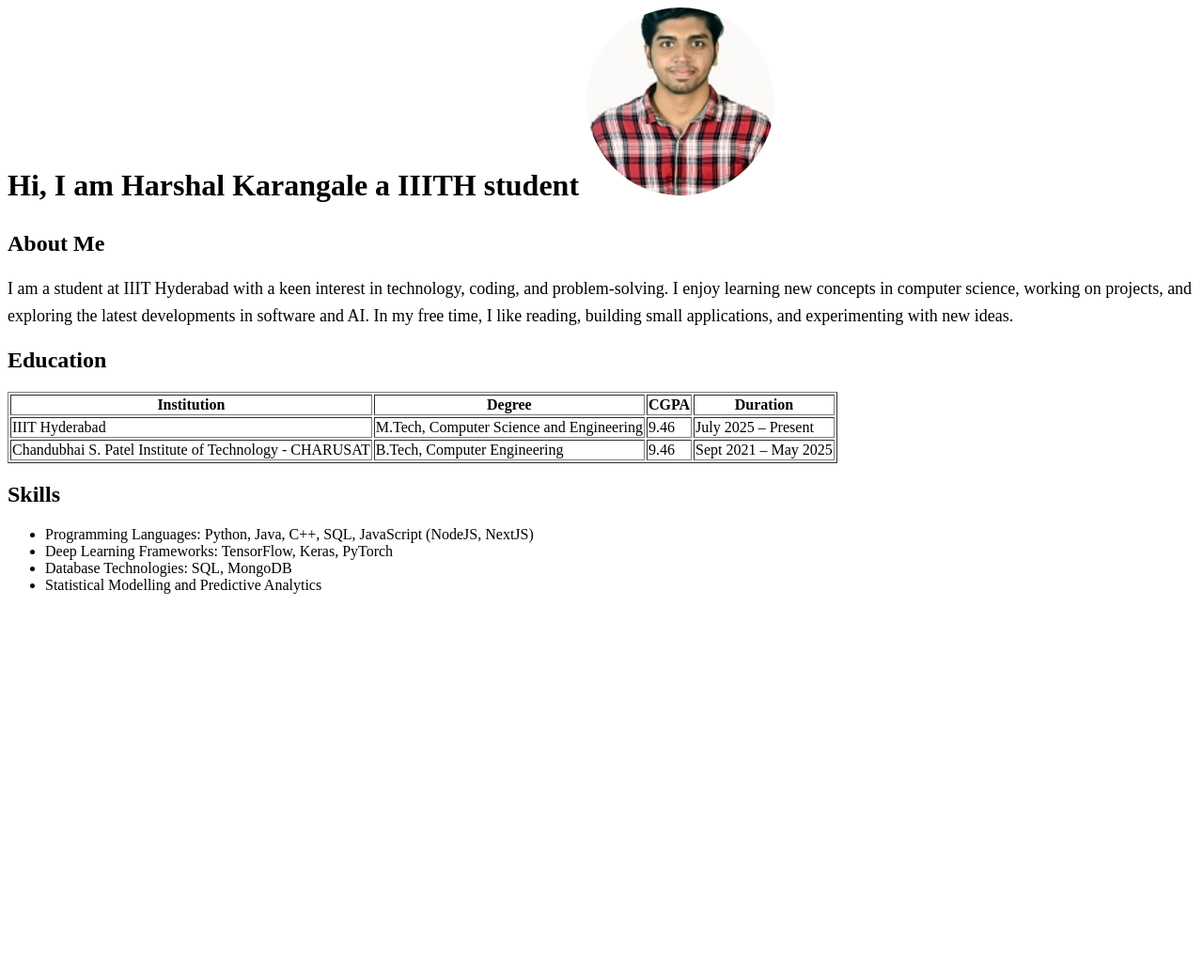
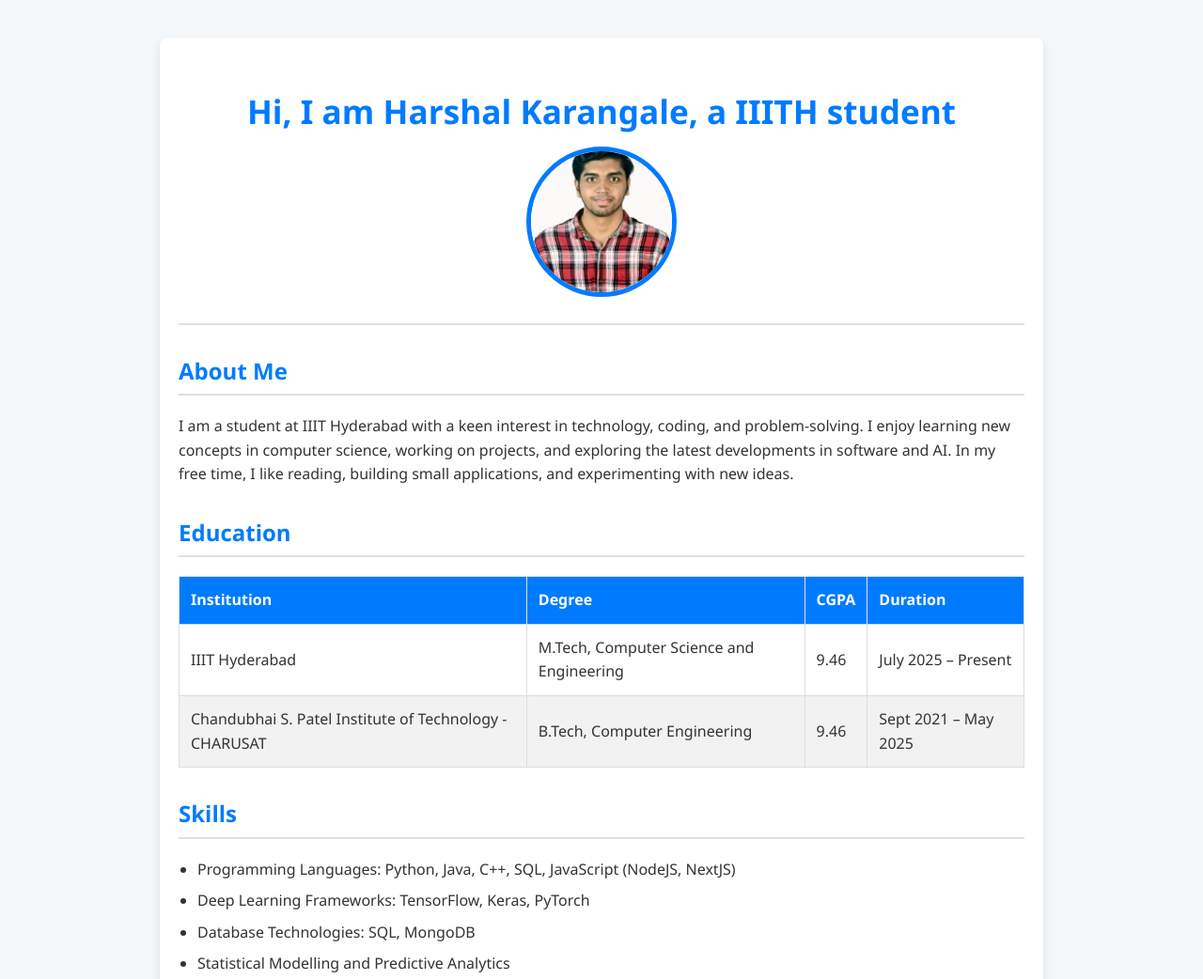
Before and after one commit to Harshalak02/portfolio, a plain HTML site: page index.html in a window 1280 px wide. Shown: the top 1042 px of the page at 94% size. Before the commit the page ends 800 px from the top, so only its background shows below. Drawn offline with Linux system fonts and the light colour scheme.

Commit message:
Added css

```diff
--- a/index.html
+++ b/index.html
@@ -7,30 +7,140 @@
   <meta name="theme-color" media="(prefers-color-scheme: light)" content="#ffffff">
   <meta name="theme-color" media="(prefers-color-scheme: dark)" content="#0b0b0f">
   <meta http-equiv="X-UA-Compatible" content="IE=edge" />
-  <title> Welcome to my website</title>
+  <title>Welcome to my website</title>
+
+  <style>
+    /* Global Styles */
+    body {
+      font-family: 'Segoe UI', Tahoma, Geneva, Verdana, sans-serif;
+      margin: 0;
+      padding: 0;
+      background-color: #f4f7f9; /* Light background */
+      color: #333;
+      line-height: 1.6;
+    }
+
+    .container {
+      max-width: 900px;
+      margin: 40px auto;
+      padding: 20px;
+      background-color: #ffffff; /* White card background */
+      box-shadow: 0 4px 8px rgba(0, 0, 0, 0.1);
+      border-radius: 8px;
+    }
+
+    /* Header/Profile Section */
+    .header-profile {
+      text-align: center;
+      padding: 20px 0;
+      border-bottom: 2px solid #e0e0e0;
+      margin-bottom: 20px;
+    }
+
+    .header-profile img {
+      width: 150px;
+      height: 150px;
+      border-radius: 50%;
+      object-fit: cover;
+      border: 5px solid #007bff; /* Primary color border */
+      margin-top: 10px;
+    }
+
+    .header-profile .name {
+      font-size: 2.2em;
+      font-weight: 700;
+      color: #007bff; /* Primary color */
+      margin-top: 10px;
+      display: block; /* Span needs to be a block/line to use margin-top */
+    }
+
+    /* Headings */
+    h2 {
+      color: #007bff;
+      border-bottom: 2px solid #e0e0e0;
+      padding-bottom: 5px;
+      margin-top: 30px;
+    }
+
+    /* Table Styles */
+    table {
+      width: 100%;
+      border-collapse: collapse;
+      margin-top: 15px;
+      border: 1px solid #ddd;
+    }
+
+    th, td {
+      text-align: left;
+      padding: 12px;
+      border: 1px solid #ddd;
+    }
+
+    th {
+      background-color: #007bff;
+      color: white;
+      font-weight: 600;
+    }
+
+    tr:nth-child(even) {
+      background-color: #f2f2f2;
+    }
+
+    /* List Styles (Skills) */
+    ul {
+      list-style-type: disc;
+      padding-left: 20px;
+    }
+
+    li {
+      margin-bottom: 8px;
+    }
+
+    /* Responsive adjustments */
+    @media (max-width: 768px) {
+      .container {
+        margin: 20px 10px;
+        padding: 15px;
+      }
+      .header-profile .name {
+        font-size: 1.8em;
+      }
+    }
+  </style>
   </head>
 <body>
-    <span style="font-size: 32px; font-weight: bold;">
-            Hi, I am Harshal Karangale a IIITH student
+
+<div class="container">
+
+    <div class="header-profile">
+        <span class="name">
+            Hi, I am Harshal Karangale, a IIITH student
         </span>
-    <img src="pro.jpg" alt="Description of image" style="width:200px; height:200px; border-radius:50%; object-fit:cover;" >
-<div style="margin-top:30px;">
+        <img src="pro.jpg" alt="Harshal Karangale's Profile Picture">
+    </div>
+
+    <div id="about">
         <h2>About Me</h2>
-    <p style="font-size:18px; line-height:1.6;">
+        <p>
           I am a student at IIIT Hyderabad with a keen interest in technology, coding, and problem-solving.
           I enjoy learning new concepts in computer science, working on projects, and exploring the latest
           developments in software and AI. In my free time, I like reading, building small applications,
           and experimenting with new ideas.
         </p>
     </div>
+
+    <div id="education">
         <h2>Education</h2>
-  <table border="1">
+        <table>
+          <thead>
             <tr>
               <th>Institution</th>
               <th>Degree</th>
               <th>CGPA</th>
               <th>Duration</th>
             </tr>
+          </thead>
+          <tbody>
             <tr>
               <td>IIIT Hyderabad</td>
               <td>M.Tech, Computer Science and Engineering</td>
@@ -43,8 +153,11 @@
               <td>9.46</td>
               <td>Sept 2021 – May 2025</td>
             </tr>
+          </tbody>
         </table>
+    </div>
 
+    <div id="skills">
         <h2>Skills</h2>
         <ul>
             <li>Programming Languages: Python, Java, C++, SQL, JavaScript (NodeJS, NextJS)</li>
@@ -52,6 +165,7 @@
             <li>Database Technologies: SQL, MongoDB</li>
             <li>Statistical Modelling and Predictive Analytics</li>
         </ul>
+    </div>
 
-
-</body>
+</div> </body>
+</html>
```
Lines whose indentation alone changed are shown as unchanged.
